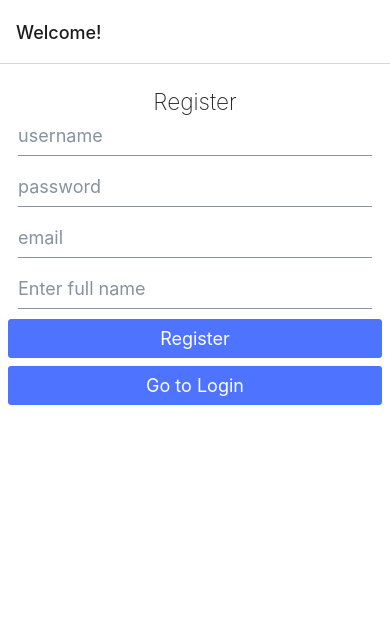
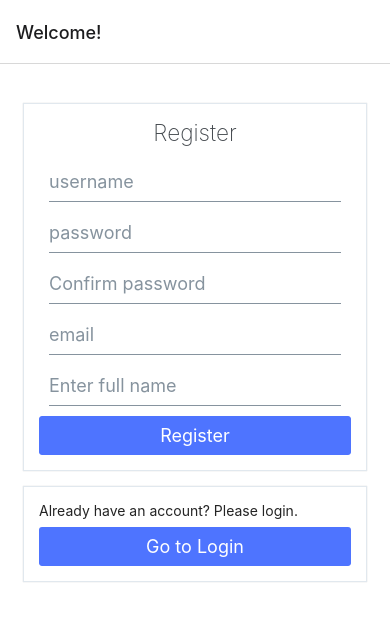
Before and after one commit to anwar-ulhaq/react-native, a React Native app in the folder MyApp/: screen / in a window 390 px wide. Shown: the top 620 px of the page. Built offline with nearby package versions, Linux system fonts and the light colour scheme; no server answers.

Commit message:
Form validation and some Component change,

```diff
--- a/MyApp/components/LoginForm.js
+++ b/MyApp/components/LoginForm.js
@@ -1,8 +1,7 @@
 import React, {useContext} from 'react';
 import {Controller, useForm} from 'react-hook-form';
-import {View} from 'react-native';
 import AsyncStorage from '@react-native-async-storage/async-storage';
-import {Button, Input, Text} from '@rneui/themed';
+import {Button, Card, Input} from '@rneui/themed';
 
 import {useLogin} from '../hooks/ApiHooks';
 import {MainContext} from '../contexts/MainContext';
@@ -36,8 +35,11 @@ const LoginForm = () => {
   };
 
   return (
-    <View>
-      <Text h4 h4Style={{fontWeight: '200', textAlign: 'center'}}>Login</Text>
+    <Card>
+      <Card.Title h4 h4Style={{
+        fontWeight: '200',
+        textAlign: 'center',
+      }}>Login</Card.Title>
       <Controller
         control={control}
         rules={{
@@ -87,7 +89,7 @@ const LoginForm = () => {
         }}
         onPress={handleSubmit(onSubmit)}
       />
-    </View>
+    </Card>
   );
 };
 
--- a/MyApp/components/RegisterForm.js
+++ b/MyApp/components/RegisterForm.js
@@ -1,20 +1,22 @@
 import React from 'react';
 import {Controller, useForm} from 'react-hook-form';
-import {View} from 'react-native';
 
 import {useUser} from '../hooks/ApiHooks';
-import {Button, Input, Text} from '@rneui/base';
+import {Button, Card, Input} from '@rneui/base';
 
 const RegisterForm = () => {
 
-  const {control, handleSubmit, formState: {errors}} = useForm({
+  const {control, getValues, handleSubmit, formState: {errors}} = useForm({
     defaultValues: {
       username: '',
       password: '',
       email: '',
       full_name: '',
     },
+    mode: 'onBlur',
   });
+
+  const {checkUsername} = useUser();
 
   const onSubmit = async (data) => {
     const {postUser} = useUser();
@@ -22,14 +24,38 @@ const RegisterForm = () => {
     console.log(newUser);
   };
 
+  const userNameValidation = async (value) => {
+
+    const usernameData = await checkUsername(value).
+      then(usernameData => usernameData);
+    return usernameData.available || 'Username already exists.';
+  };
+
+  const emailRegex = new RegExp(
+    /^[A-Za-z0-9_!#$%&'*+\/=?`{|}~^.-]+@[A-Za-z0-9.-]+$/, 'gm');
+
+  const comparePassword = (value) => {
+    return value === getValues('password') || 'Password not match';
+  };
+
   return (
-    <View>
-      <Text h4
-            h4Style={{fontWeight: '200', textAlign: 'center'}}>Register</Text>
+    <Card>
+      <Card.Title h4 h4Style={{
+        fontWeight: '200',
+        textAlign: 'center',
+      }}>Register</Card.Title>
       <Controller
         control={control}
         rules={{
-          required: true,
+          required: {
+            value: true,
+            message: 'This field is required',
+          },
+          minLength: {
+            value: 3,
+            message: 'Must be at least 3 characters.',
+          },
+          validate: userNameValidation,
         }}
         render={({field: {onChange, onBlur, value}}) => (
           <Input
@@ -39,7 +65,7 @@ const RegisterForm = () => {
             onChangeText={onChange}
             autoCapitalize={'none'}
             errorStyle={{color: 'red'}}
-            errorMessage={errors.username && 'This field is required'}
+            errorMessage={errors.username && errors.username.message}
           />
         )}
         name="username"
@@ -48,8 +74,18 @@ const RegisterForm = () => {
       <Controller
         control={control}
         rules={{
-          required: true,
-          maxLength: 100,
+          required: {
+            value: true,
+            message: 'This field is required',
+          },
+          minLength: {
+            value: 5,
+            message: 'Must be at least 5 characters.',
+          },
+          pattern: {
+            value: /(?=.*\p{Lu})(?=.*[0-9]).{5,}/u,
+            message: 'Must be at least 5 characters, needs one number, one uppercase letter',
+          },
         }}
         render={({field: {onChange, onBlur, value}}) => (
           <Input
@@ -61,7 +97,7 @@ const RegisterForm = () => {
             autoCapitalize={'none'}
             secureTextEntry={true}
             autoComplete={'password'}
-            errorMessage={errors.password && 'This field is required'}
+            errorMessage={errors.password && errors.password.message}
           />
         )}
         name="password"
@@ -70,7 +106,40 @@ const RegisterForm = () => {
       <Controller
         control={control}
         rules={{
-          required: true,
+          required: {
+            value: true,
+            message: 'This field is required',
+          },
+          validate: comparePassword,
+        }}
+        render={({field: {onChange, onBlur, value}}) => (
+          <Input
+            placeholder="Confirm password"
+            value={value}
+            onBlur={onBlur}
+            onChangeText={onChange}
+            errorStyle={{color: 'red'}}
+            autoCapitalize={'none'}
+            secureTextEntry={true}
+            autoComplete={'password'}
+            errorMessage={errors.confirm_password &&
+              errors.confirm_password.message}
+          />
+        )}
+        name="confirm_password"
+      />
+
+      <Controller
+        control={control}
+        rules={{
+          required: {
+            value: true,
+            message: 'This field is required',
+          },
+          pattern: {
+            value: emailRegex,
+            message: 'Must be a valid email',
+          },
         }}
         render={({field: {onChange, onBlur, value}}) => (
           <Input
@@ -80,7 +149,7 @@ const RegisterForm = () => {
             onChangeText={onChange}
             autoCapitalize={'none'}
             errorStyle={{color: 'red'}}
-            errorMessage={errors.email && 'This field is required'}
+            errorMessage={errors.email && errors.email.message}
           />
         )}
         name="email"
@@ -88,12 +157,21 @@ const RegisterForm = () => {
 
       <Controller
         control={control}
+        rules={{
+          required: false,
+          minLength: {
+            value: 3,
+            message: 'Must be at least 3 characters.',
+          },
+        }}
         render={({field: {onChange, onBlur, value}}) => (
           <Input
             placeholder="Enter full name"
             value={value}
             onBlur={onBlur}
             onChangeText={onChange}
+            errorStyle={{color: 'red'}}
+            errorMessage={errors.full_name && errors.full_name.message}
           />
         )}
         name="full_name"
@@ -107,7 +185,7 @@ const RegisterForm = () => {
         }}
         onPress={handleSubmit(onSubmit)}
       />
-    </View>
+    </Card>
   );
 };
 
--- a/MyApp/hooks/ApiHooks.js
+++ b/MyApp/hooks/ApiHooks.js
@@ -6,7 +6,6 @@ const mediaPath = 'media/';
 const logInPath = 'login/';
 const usersPath = 'users/';
 const tagPath = 'tags/';
-
 
 const useMedia = () => {
 
@@ -43,10 +42,10 @@ const useLogin = () => {
   const postLogin = async (userCredentials) => {
 
     const options = {
-      method: "POST",
+      method: 'POST',
       headers: {
-        "Accept":"application/json",
-        "Content-Type": "application/json",
+        'Accept': 'application/json',
+        'Content-Type': 'application/json',
       },
       body: JSON.stringify(userCredentials),
     };
@@ -85,11 +84,10 @@ const useUser = () => {
   const postUser = async (userData) => {
 
     const options = {
-
-      method: "POST",
+      method: 'POST',
       headers: {
-        "Accept":"application/json",
-        "Content-Type": "application/json",
+        'Accept': 'application/json',
+        'Content-Type': 'application/json',
       },
       body: JSON.stringify(userData),
     };
@@ -104,14 +102,24 @@ const useUser = () => {
 
   const getUserAvatar = async (avatarName) => {
     try {
-      return await fetch(baseUrl+tagPath+avatarName)
-      .then(tagResponse => tagResponse.json());
+      return await fetch(baseUrl + tagPath + avatarName).
+        then(tagResponse => tagResponse.json());
     } catch (error) {
       throw new Error(error.message);
     }
   };
 
-  return {getUserByToken, postUser, getUserAvatar};
+  const checkUsername = async (username) => {
+    try {
+      return await fetch(baseUrl + usersPath + 'username/' + username).
+        then(usernameResponse => usernameResponse.json(),
+        );
+    } catch (error) {
+      throw new Error(error.message);
+    }
+  };
+
+  return {getUserByToken, postUser, getUserAvatar, checkUsername};
 };
 
 export {useMedia, useLogin, useUser};
--- a/MyApp/views/Login.js
+++ b/MyApp/views/Login.js
@@ -14,7 +14,7 @@ import AsyncStorage from '@react-native-async-storage/async-storage';
 import {useLogin, useUser} from '../hooks/ApiHooks';
 import LoginForm from '../components/LoginForm';
 import RegisterForm from '../components/RegisterForm';
-import {Button} from '@rneui/base';
+import {Button, Card, Text} from '@rneui/themed';
 
 const Login = ({navigation}) => {
 
@@ -86,6 +86,13 @@ const Login = ({navigation}) => {
         <View>
           {toggleForm ? <LoginForm/> : <RegisterForm/>}
 
+          <Card>
+            <Text>
+              {toggleForm
+                ? 'No account yet? Please register.'
+                : 'Already have an account? Please login.'}
+            </Text>
+
             <Button
               title={toggleForm ? 'Go to Register' : 'Go to Login'}
               buttonStyle={{
@@ -94,6 +101,7 @@ const Login = ({navigation}) => {
                 borderRadius: 3,
               }}
               onPress={toggleComponent}/>
+          </Card>
         </View>
       </TouchableOpacity>
     </KeyboardAvoidingView>
```
Lines whose indentation alone changed are shown as unchanged.
